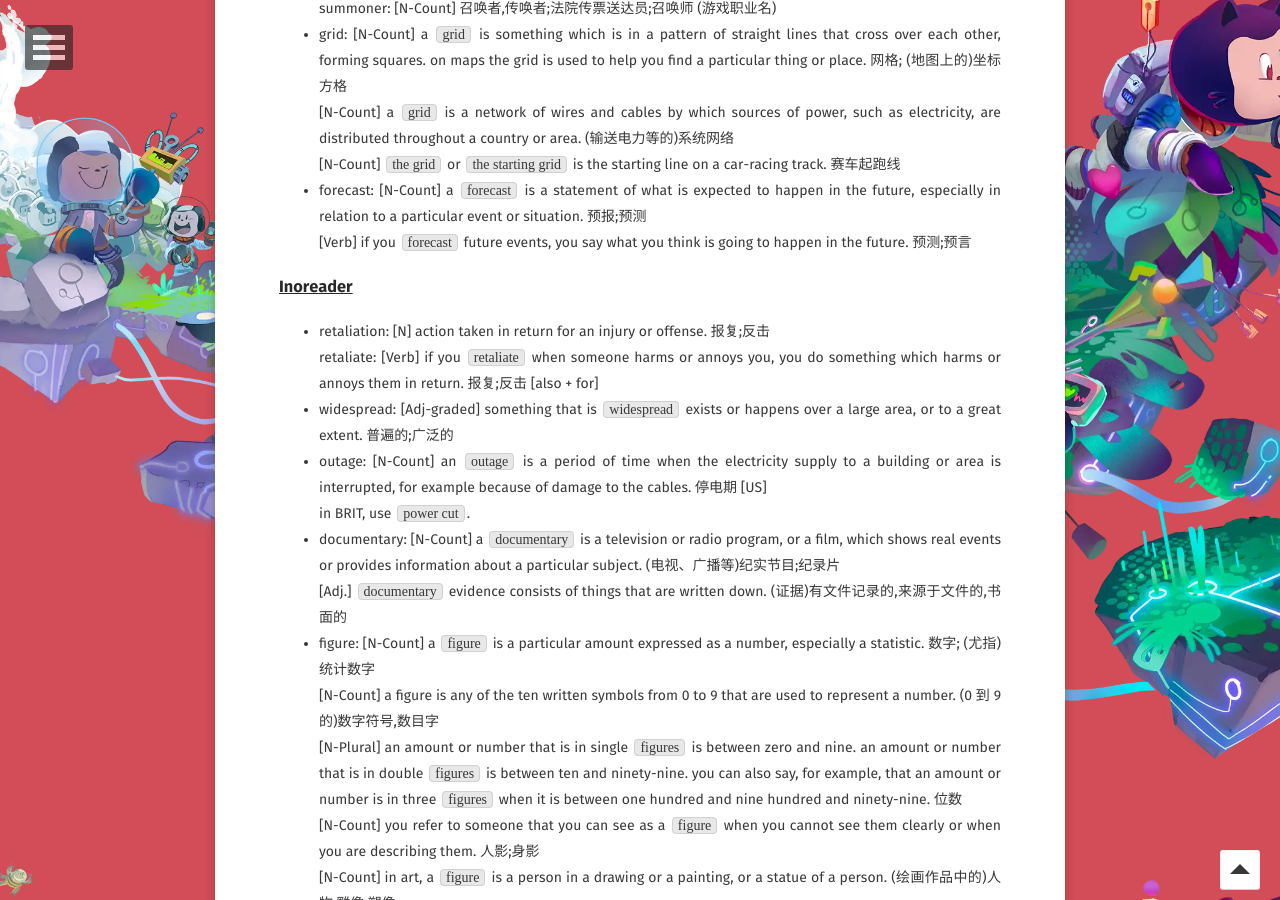
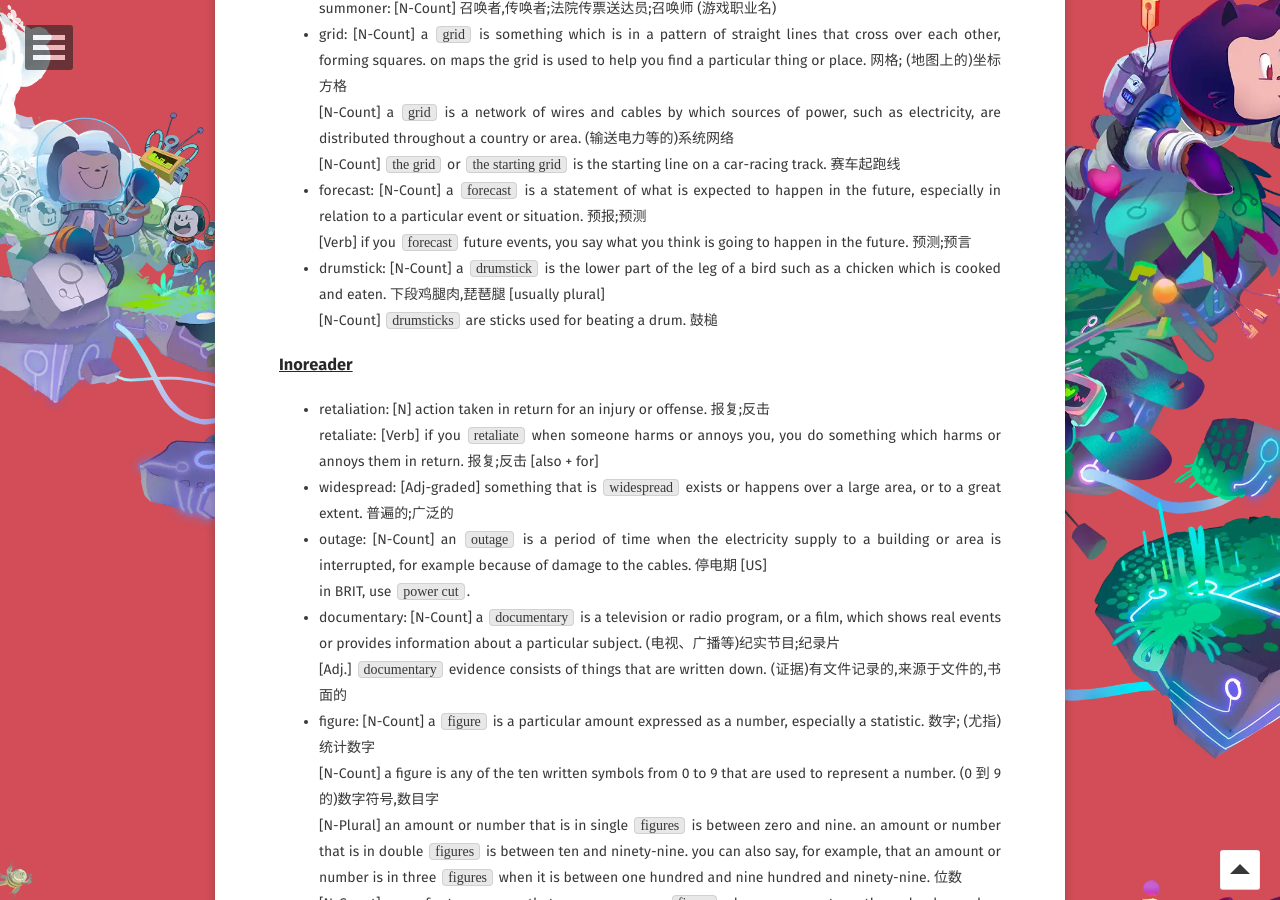
Before and after one commit to WebPavel/WebPavel.github.io, a Jekyll site: the page built from _posts/2026-10-14-daily-English-learning-(Part-2).md, in a window 1280 px wide and 900 px high, scrolled down 7330 px. Built offline with Jekyll 4.4.1, drawn with Linux system fonts in a browser that asks for light colours; some web fonts are replaced; comment, search, counter and statistics services are not loaded; some of the changed text lies outside the part shown.

Commit message:
feat: updates on daily English learning (Part 2)

```diff
--- a/_posts/2026-10-14-daily-English-learning-(Part-2).md
+++ b/_posts/2026-10-14-daily-English-learning-(Part-2).md
@@ -139,6 +139,8 @@ learned from [ChatGPT](https://chatgpt.com/) in Singapore.
  [N-Count] `the grid` or `the starting grid` is the starting line on a car-racing track. 赛车起跑线
 - forecast: [N-Count] a `forecast` is a statement of what is expected to happen in the future, especially in relation to a particular event or situation. 预报;预测<br/>
  [Verb] if you `forecast` future events, you say what you think is going to happen in the future. 预测;预言
+- drumstick: [N-Count] a `drumstick` is the lower part of the leg of a bird such as a chicken which is cooked and eaten. 下段鸡腿肉,琵琶腿 [usually plural]<br/>
+ [N-Count] `drumsticks` are sticks used for beating a drum. 鼓槌
 
 ### [Inoreader](https://www.innoreader.com/)
 
```
